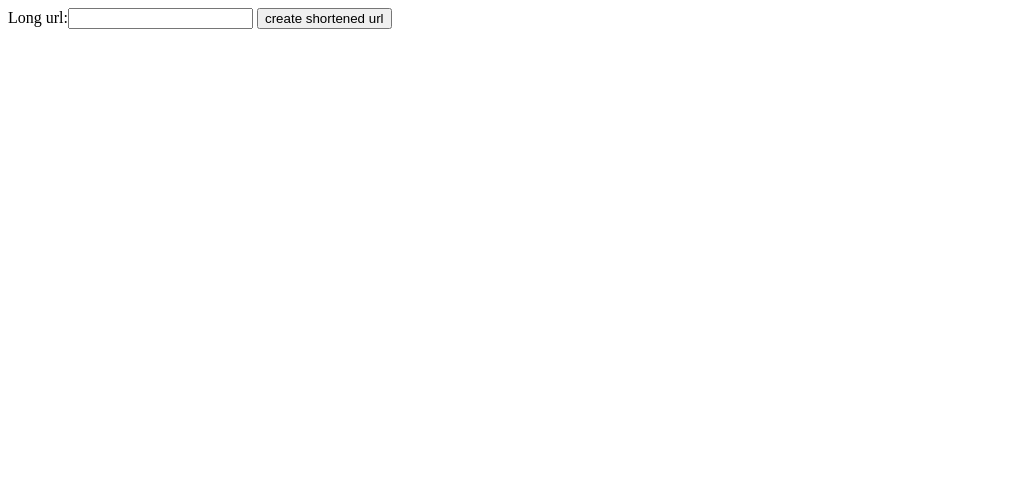
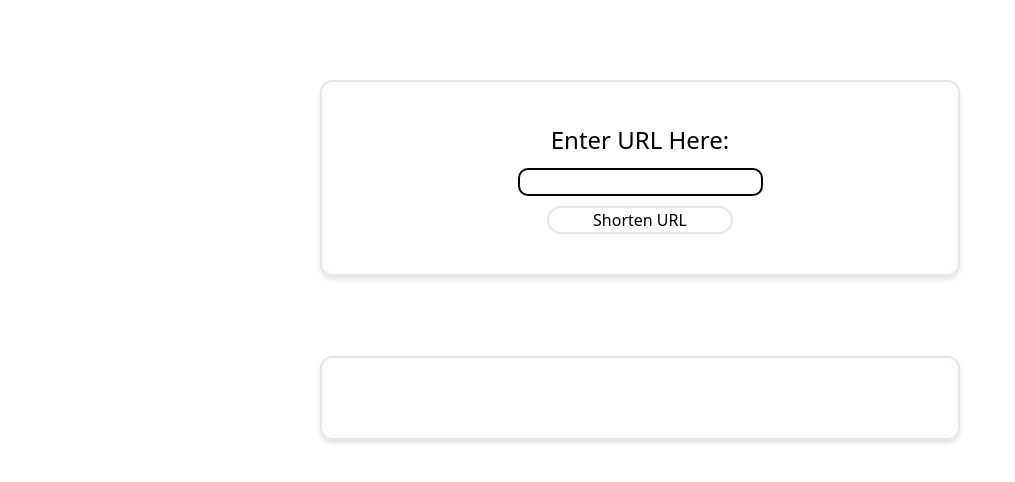
Before and after one commit to ThomasVirgo/url-shortener, a Django app: page / in a window 1280 px wide. Shown: the top 482 px of the page, without its empty margins (0-1015 px from the left). Run offline with Django 3.2, Linux system fonts and the light colour scheme.

Commit message:
added styling

```diff
--- a/urlshortener/shortener/forms.py
+++ b/urlshortener/shortener/forms.py
@@ -1,7 +1,12 @@
 from django import forms
 from .models import UrlPair
+
 
 class NewUrlForm(forms.ModelForm):
     class Meta:
         model = UrlPair
         fields = ['long_url']
+
+    def __init__(self, *args, **kwargs):
+        super(NewUrlForm, self).__init__(*args, **kwargs)
+        self.fields['long_url'].label = "Enter URL Here:"
--- a/urlshortener/shortener/models.py
+++ b/urlshortener/shortener/models.py
@@ -1,6 +1,7 @@
 from django.db import models
 
 # Create your models here.
+
 
 class UrlPair(models.Model):
     long_url = models.CharField(max_length=100)
--- /dev/null
+++ b/urlshortener/shortener/static/css/main.css
@@ -0,0 +1,23 @@
+#id_long_url {
+  margin-top: 10px;
+  margin-bottom: 10px;
+}
+
+#form label {
+  font-size: 1.5rem;
+}
+
+#id_long_url {
+  padding-left: 5px;
+  padding-right: 5px;
+}
+
+#id_long_url {
+  border: 2px solid black;
+  border-radius: 10px;
+}
+
+#id_long_url:focus {
+  outline: none;
+  border: 2px solid aquamarine;
+}
--- a/urlshortener/shortener/templates/shortener/index.html
+++ b/urlshortener/shortener/templates/shortener/index.html
@@ -1,3 +1,4 @@
+{% load static %}
 <!DOCTYPE html>
 <html lang="en">
 <head>
@@ -5,13 +6,17 @@
     <meta http-equiv="X-UA-Compatible" content="IE=edge">
     <meta name="viewport" content="width=device-width, initial-scale=1.0">
     <title>Url-Shortener</title>
+    <link href="https://unpkg.com/tailwindcss@^2/dist/tailwind.min.css" rel="stylesheet">
+    <link rel="stylesheet" href="{% static 'css/main.css' %}">
 </head>
 <body>
-    <form method='POST' id='form'>
+    <form method='POST' id='form' class="flex flex-col items-center mx-auto w-1/2 border-2 m-20 p-10 rounded-xl shadow-md">
         {% csrf_token %}
         {{form}}
-        <input type="submit" value='create shortened url' id='submit-btn'>
+        <input type="submit" value='Shorten URL' id='submit-btn' class="bg-white border-2 rounded-full px-5 hover:bg-black hover:text-white hover:border-black cursor-pointer w-4/12">
     </form>
-    <a href={{shortened_url}} target='_blank'>{{shortened_url}}</a>
+    <div class="flex flex-col items-center mx-auto w-1/2 border-2 m-20 p-10 rounded-xl shadow-md">
+    <a class="hover:underline" href={{shortened_url}} target='_blank'>{{shortened_url}}</a>
+    </div>
 </body>
 </html>
```
Also changed, not shown: urlshortener/db.sqlite3.
